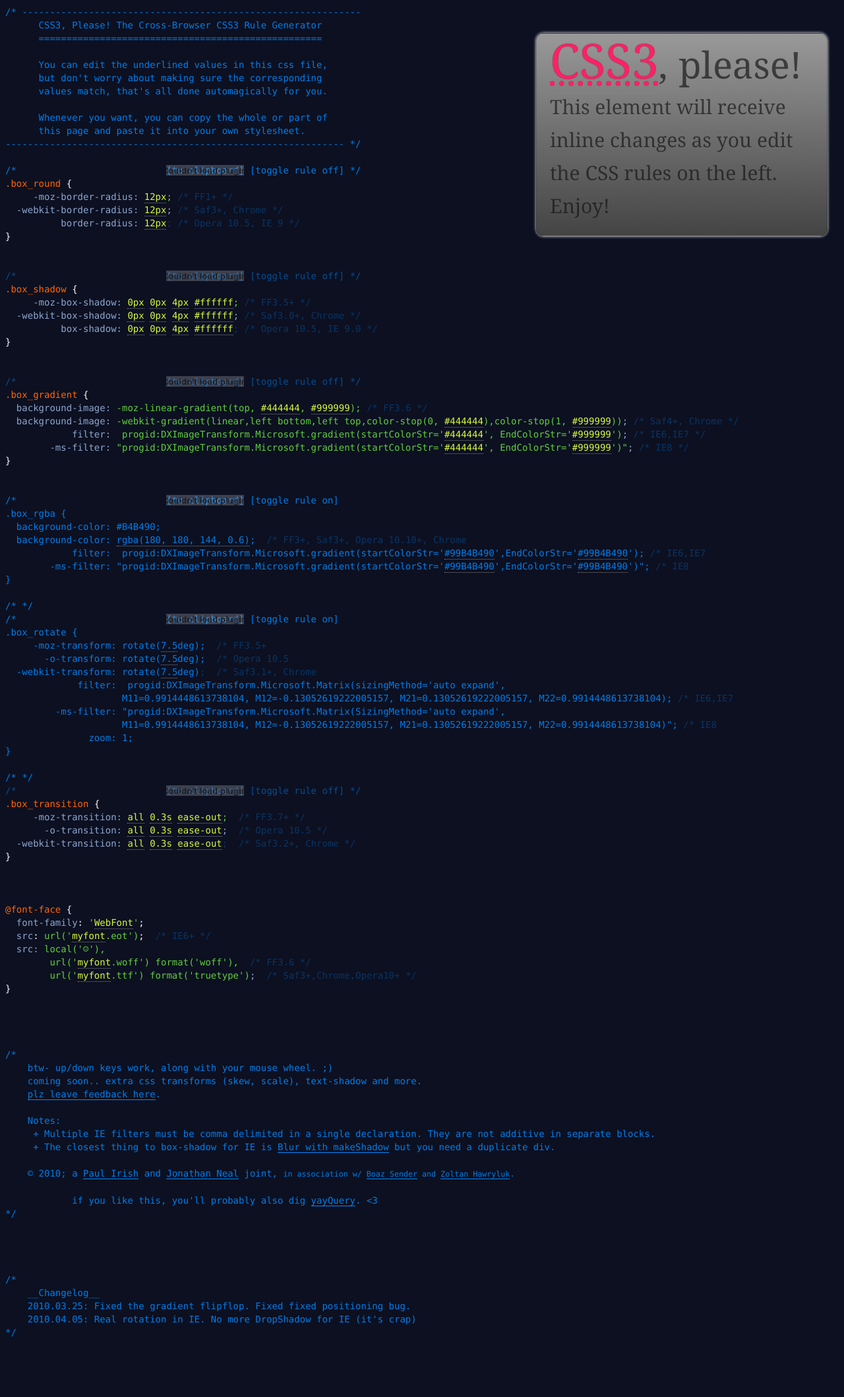
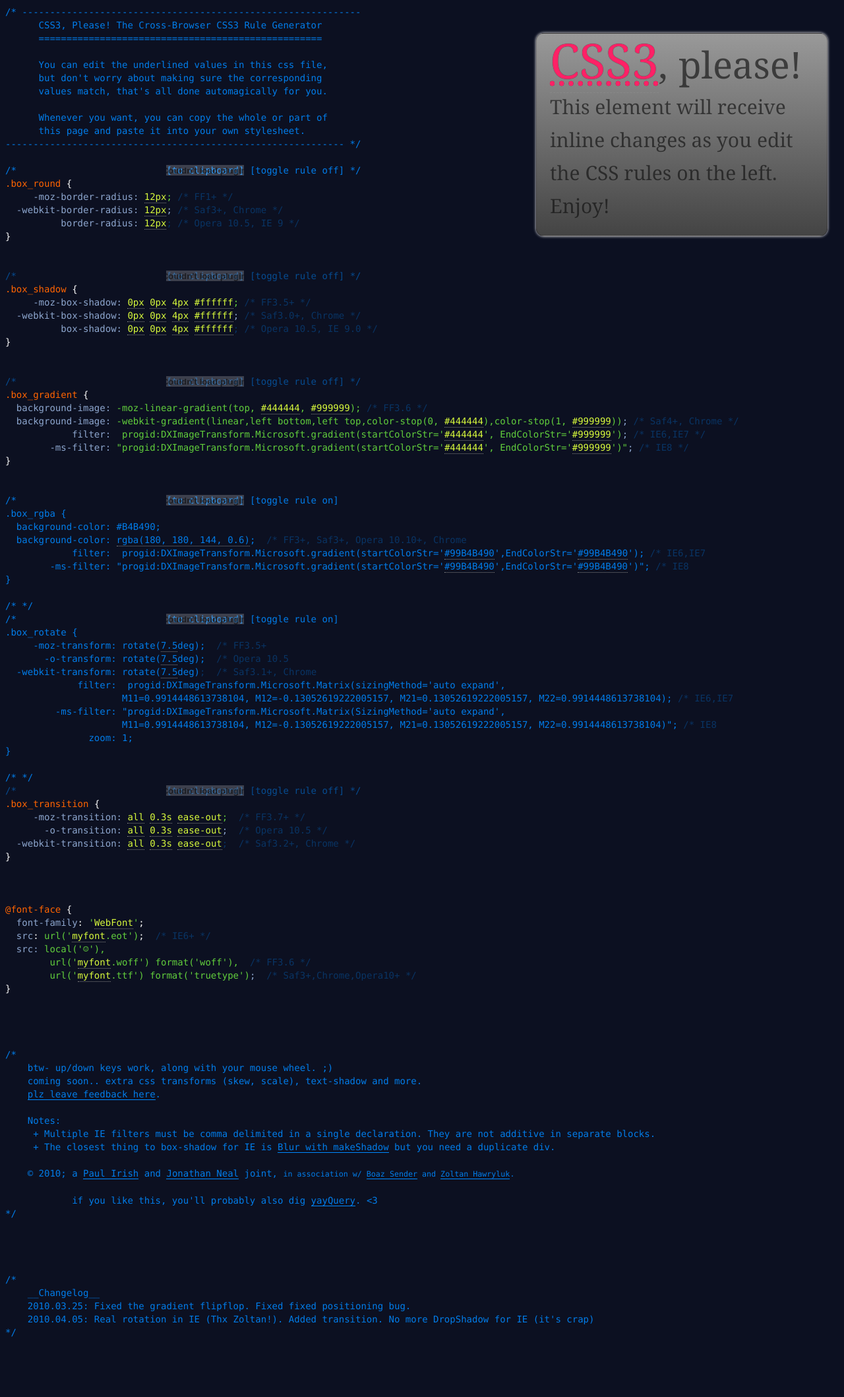
Before and after one commit to paulirish/css3please, a PHP site: page / in a window 1280 px wide, with the pointer over the restyled element. Shown: the whole page at 66% size. Run offline with PHP 8.4, Linux system fonts and the light colour scheme; some libraries are stand-ins or nearby versions.

Commit message:
hoverstate and changelog

```diff
--- a/css/stylesheet.css
+++ b/css/stylesheet.css
@@ -312,6 +312,9 @@ pre.comment .comment { color: rgba(0,136,255,.5);
 
 .rule_wrapper:hover pre.comment .comment { color: rgba(0,136,255,.9);}
 
+.rule_wrapper pre.comment span.comment a:hover,
+.rule_wrapper pre.comment span.comment a.hover { color: rgba(0,136,255,1);}
+
 body .commentclose .comment { color: rgba(0,136,255,.9) !important;}
 
 .footer .comment a { border-bottom: 1px solid rgb(0,136,255);}
--- a/index.html
+++ b/index.html
@@ -170,7 +170,7 @@
 /*
     __Changelog__
     2010.03.25: Fixed the gradient flipflop. Fixed fixed positioning bug.
-    2010.04.05: Real rotation in IE. No more DropShadow for IE (it's crap)
+    2010.04.05: Real rotation in IE (Thx Zoltan!). Added transition. No more DropShadow for IE (it's crap)
 */
 
 
```
